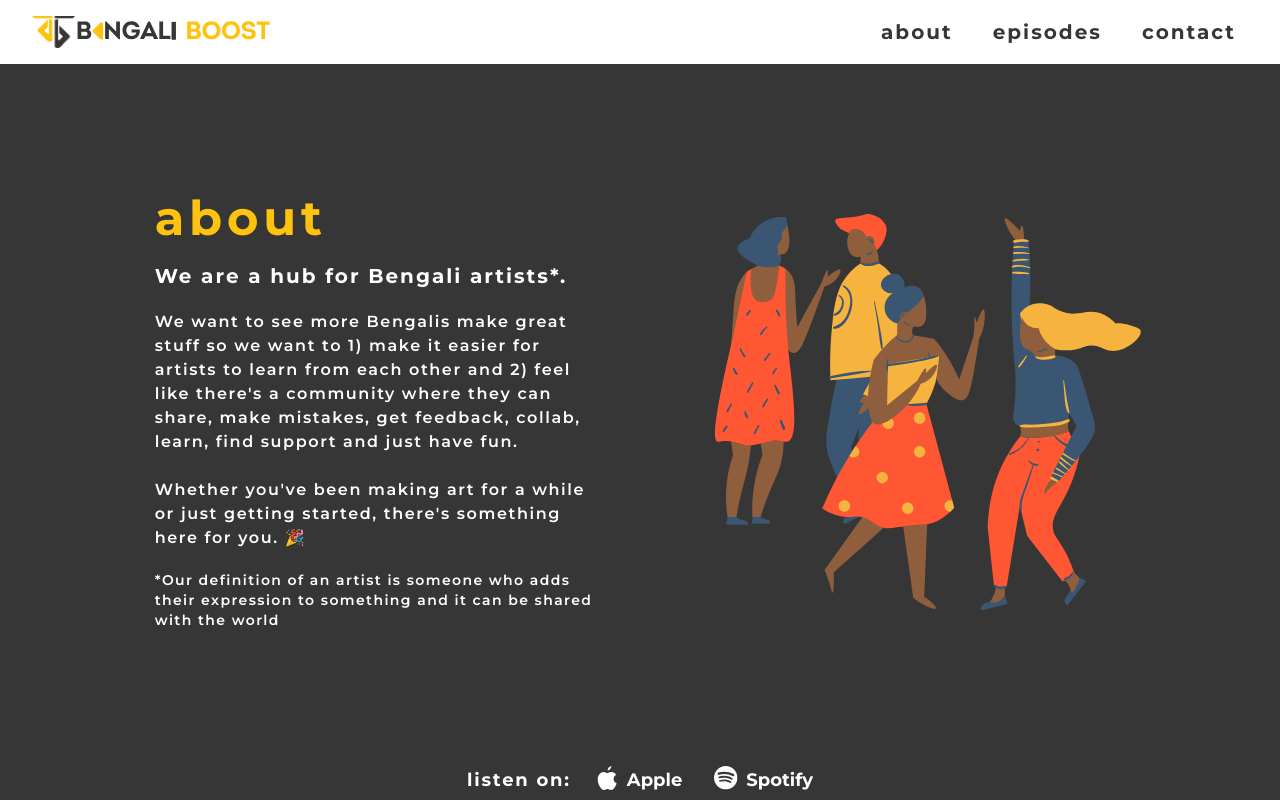
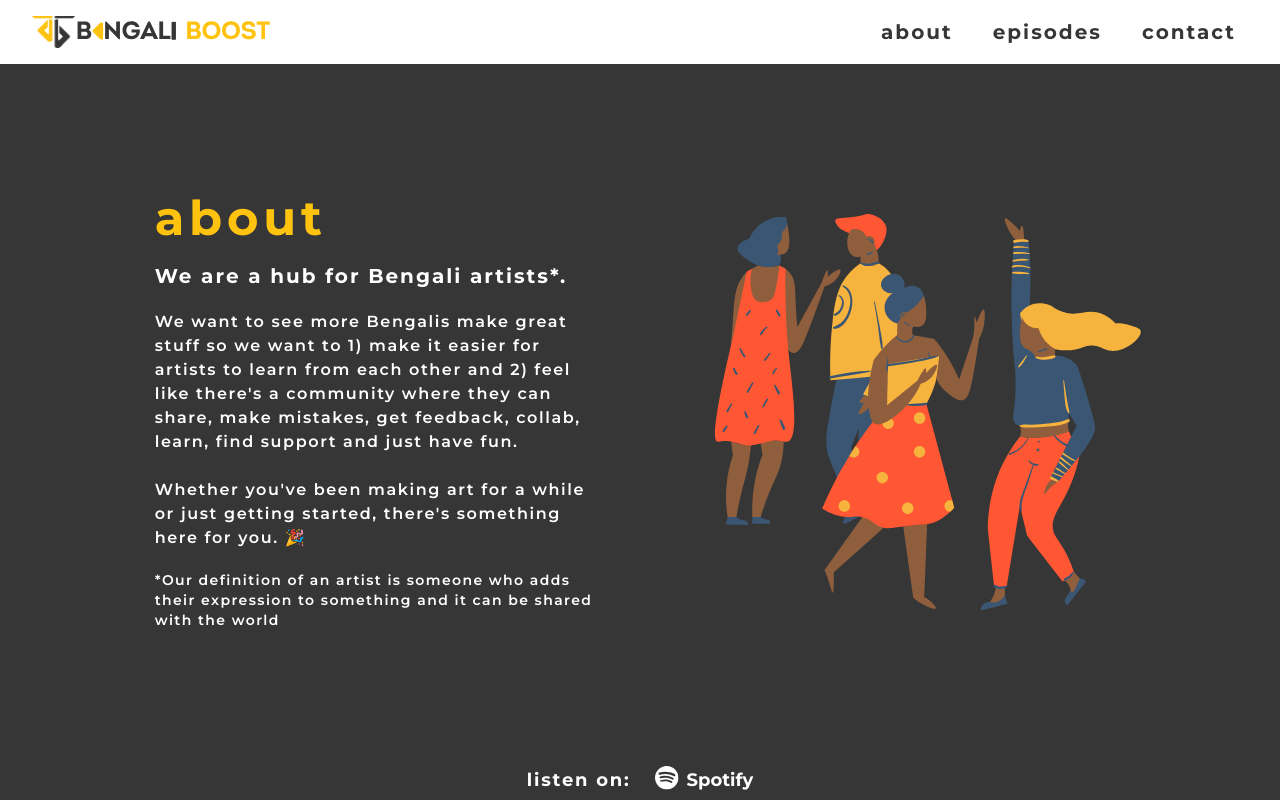
Before and after one commit to maluhoss/bengaliboost, a Next.js app: page /about in a window 1280 px wide. Built offline with nearby package versions, Linux system fonts and the light colour scheme.

Commit message:
Home - update image & update footer and button links - remove apple until approval

```diff
--- a/components/footer.js
+++ b/components/footer.js
@@ -1,14 +1,15 @@
 const links = [
+  // when other podcast platforms approve
+  // {
+  //   href: '#',
+  //   label: 'Apple',
+  //   image: {
+  //     dark: '/images/apple-logo.svg',
+  //     light: '/images/apple-logo-white.svg'
+  //   },
+  // },
   {
-    href: '#',
-    label: 'Apple',
-    image: {
-      dark: '/images/apple-logo.svg',
-      light: '/images/apple-logo-white.svg'
-    },
-  },
-  {
-    href: '#',
+    href: 'https://open.spotify.com/show/4ja6SVgUoUOPeCG3grIHzB',
     label: 'Spotify',
     image: {
       dark: '/images/spotify-logo.svg',
--- a/pages/episodes.js
+++ b/pages/episodes.js
@@ -53,7 +53,9 @@ export default function Episodes({ episodes }) {
 
 
 export async function getStaticProps(context) {
-  const episodes = await client.getEntries({'content_type': 'episodeBlock'})
+  const episodes = await client.getEntries({
+    'content_type': 'episodeBlock', 'order':'-sys.createdAt'
+  })
 
   return {
     props: { 'episodes': episodes['items']}
--- a/pages/index.js
+++ b/pages/index.js
@@ -2,10 +2,18 @@ import Nav from '../components/nav'
 import Footer from '../components/footer'
 import Link from 'next/link'
 import Head from 'next/head'
+const contentful = require('contentful')
+
+const client = contentful.createClient({
+  space: process.env.CONTENTFUL_SPACE_ID,
+  accessToken: process.env.CONTENTFUL_ACCESS_TOKEN
+})
 
 
-export default function IndexPage() {
+export default function IndexPage({ episodes }) {
   const backgroundColour = 'bg-yellow'
+  const latest = episodes[0]
+
   return (
     <>
       <Head>
@@ -14,12 +22,12 @@ export default function IndexPage() {
       <Nav />
       <div className={`w-full h-adjust overflow-auto px-10 ${backgroundColour}`}>
         <div className="flex mx-auto justify-center content-center min-h-adjust flex-wrap space-y-4 sm:space-y-10 lg:space-y-0 sm:flex-nowrap sm:py-10">
-          <img src="/images/people-carousel.gif" className="m-auto w-2/5 h-2/5 min-w-image-sm sm:h-1/6 sm:w-1/6" />
+          <img src="/images/rocket.gif" className="m-auto w-2/5 h-2/5 min-w-image-sm sm:h-1/6 sm:w-1/6" />
           <div className="flex flex-col justify-center space-y-5 sm:space-y-10 mx-auto">
             <h1 className="mx-auto text-center md:text-left max-w-xs sm:max-w-sm md:max-w-md lg:max-w-lg tracking-widest leading-tight text-xl sm:text-2xl md:text-4xl lg:text-5xl text-grey font-bold">
               a hub for bengali artists
             </h1>
-            <Link href="/episodes">
+            <Link href={`/episode/${latest['fields']['urlSlug']}`}>
               <button className="tracking-widest font-semibold text-base md:text-2xl text-white bg-red rounded-2xl p-2">
                 listen to the latest episode
               </button>
@@ -31,3 +39,13 @@ export default function IndexPage() {
     </>
   )
 }
+
+export async function getStaticProps(context) {
+  const episodes = await client.getEntries({
+    'content_type': 'episodeBlock', 'order':'-sys.createdAt'
+  })
+
+  return {
+    props: { 'episodes': episodes['items']}
+  }
+}
```
Also changed, not shown: public/images/rocket.gif (added).
